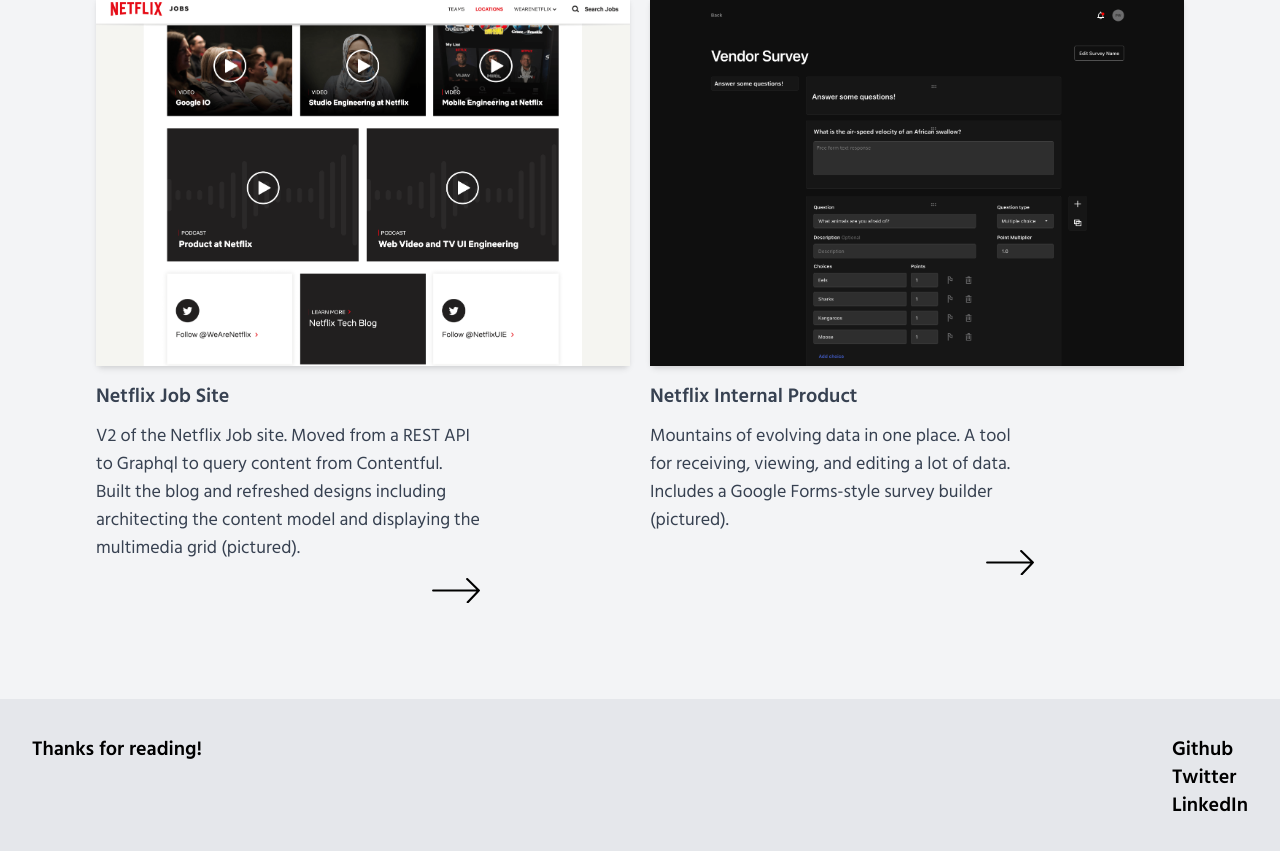
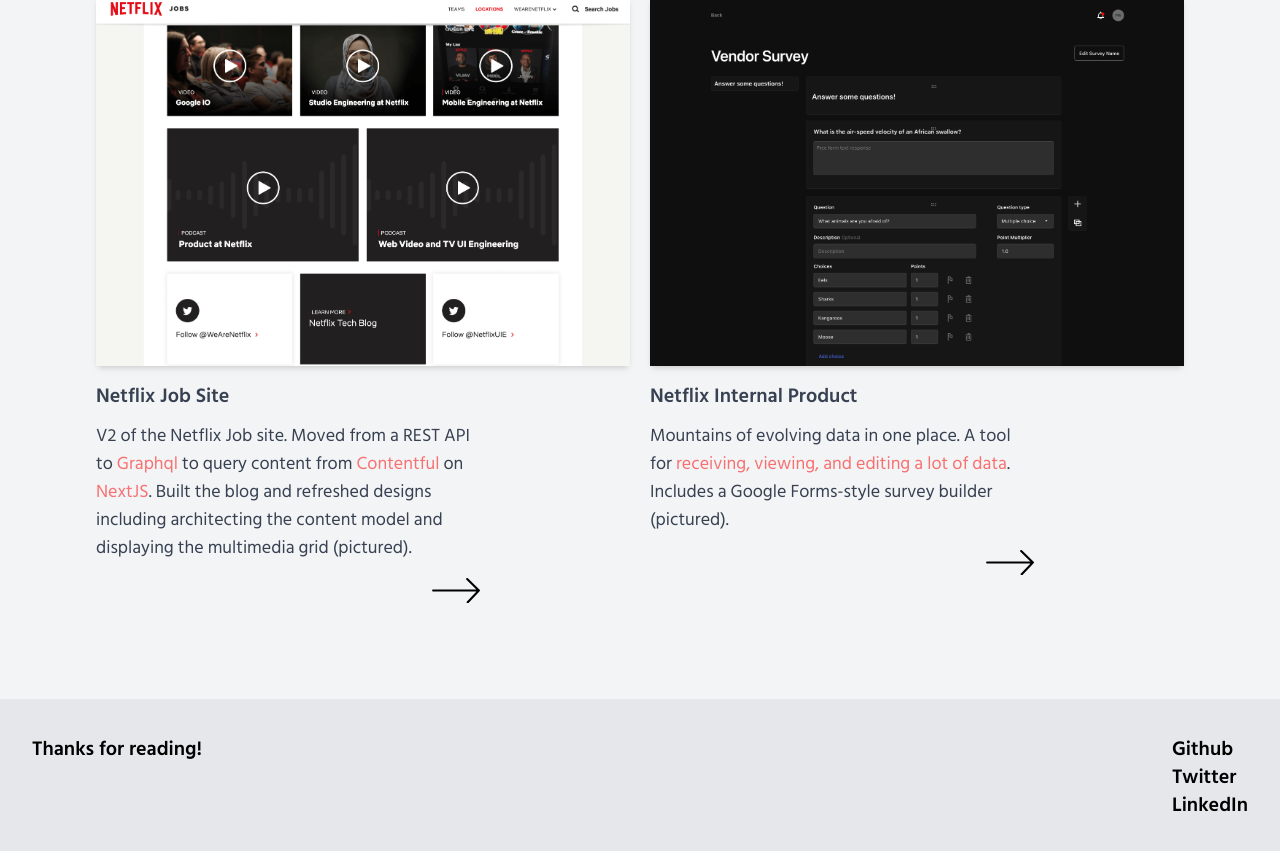
Before and after one commit to paigecwilley/paigecwilley.com, a Next.js app: page / in a window 1280 px wide. Shown: the part 1328-2179 px from the top of the page. Built offline with nearby package versions, Linux system fonts and the light colour scheme; what @tailwindcss/typography would draw is missing.

Commit message:
somer more styles

```diff
--- a/src/components/FindAPlaylist/index.js
+++ b/src/components/FindAPlaylist/index.js
@@ -23,7 +23,7 @@
         ? data.playlists.map((playlist) => (
             <PlaylistCard key={playlist.name} {...playlist} />
           ))
-        : ["", "", "", ""].map((empty) => <PlaylistCard />)}
+        : ["", "", "", ""].map(() => <PlaylistCard />)}
       {data && <SpecialPlaylist />}
     </div>
   );
--- a/src/components/HomeWork/index.js
+++ b/src/components/HomeWork/index.js
@@ -7,8 +7,16 @@
     id: "NFJS",
     image: "/static/images/netflix_jobs_grid.png",
     headline: "Netflix Job Site",
-    paragraph:
-      "V2 of the Netflix Job site. Moved from a REST API to Graphql to query content from Contentful. Built the blog and refreshed designs including architecting the content model and displaying the multimedia grid (pictured).",
+    paragraph: (
+      <p className="text-gray-700 max-w-sm mb-4">
+        V2 of the Netflix Job site. Moved from a REST API to{" "}
+        <span className="text-red-400">Graphql</span> to query content from
+        <span className="text-red-400"> Contentful</span> on{" "}
+        <span className="text-red-400">NextJS</span>. Built the blog and
+        refreshed designs including architecting the content model and
+        displaying the multimedia grid (pictured).
+      </p>
+    ),
     stack: ["NextJS", "Contentful", "Apollo Graphql"],
     type: "Front-end",
     link: "/work/netflix-jobsite",
@@ -18,8 +26,15 @@
     id: "NFIT",
     image: "/static/images/vendor_survey_crop.png",
     headline: "Netflix Internal Product",
-    paragraph:
-      "Mountains of evolving data in one place. A tool for receiving, viewing, and editing a lot of data. Includes a Google Forms-style survey builder (pictured).",
+    paragraph: (
+      <p className="text-gray-700 max-w-sm mb-4">
+        Mountains of evolving data in one place. A tool for{" "}
+        <span className="text-red-400">
+          receiving, viewing, and editing a lot of data
+        </span>
+        . Includes a Google Forms-style survey builder (pictured).
+      </p>
+    ),
     stack: ["NextJS", "Apollo Graphql", "Postgres", "Typescript"],
     type: "Front-end",
     link: "/work/netflix-internal-tool",
@@ -36,7 +51,8 @@
     </div>
     <div className="mb-4 flex flex-col max-w-sm">
       <h3 className="mb-3 text-gray-700 font-semibold">{headline}</h3>
-      <p className="text-gray-700 max-w-sm mb-4">{paragraph}</p>
+      {paragraph}
+      {/* <p className="text-gray-700 max-w-sm mb-4">{paragraph}</p> */}
       <div className="w-12 self-end max-w-sm cursor-pointer hover:scale-110">
         <Link href={link} className="cursor-pointer">
           <svg
```
Also changed, not shown: src/components/ProjectDetail/ImageOverview.js (deleted).
